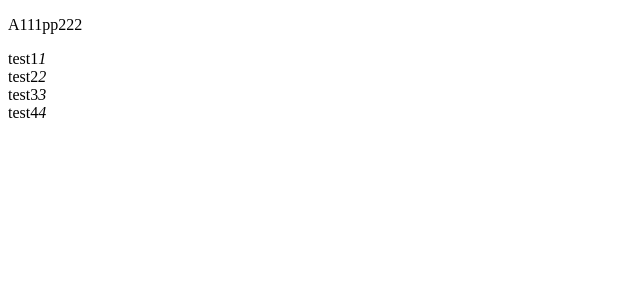
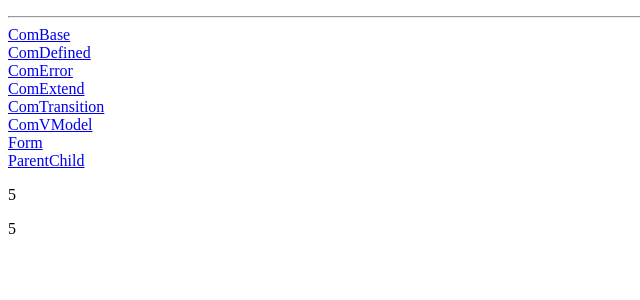
Before and after one commit to hxfsc/vue2webpack4, a Vue app: page /com-base in a window 1280 px wide. Shown: the top 300 px of the page, without its empty margins (0-640 px from the left). Built offline with nearby package versions, Linux system fonts and the light colour scheme.

Commit message:
add vue router operation

```diff
--- a/src/App.vue
+++ b/src/App.vue
@@ -2,9 +2,14 @@
 	<div>
 		<p>{{text}}</p>
 		<ul>
-			<li v-for="item in items" :key="item.name">
-				<span>{{item.name}}</span>
-				<i>{{item.age}}</i>
+			<li v-for="item in routes" :key="item.name">
+				<router-link :to="{ path: item.path }">{{item.name}}</router-link>
+			</li>
+
+			<hr>
+
+			<li v-for="item in routes" :key="item.path">
+				<router-link :to="item.path">{{item.component}}</router-link>
 			</li>
 		</ul>
 
@@ -16,19 +21,31 @@
 export default {
     data(){
         return {
-			text: "A111pp222",
-			items: [{
-				name: "test1",
-				age: "1"
-			}, {
-				name: "test2",
-				age: "2"
-			}, {
-				name: "test3",
-				age: "3"
+			text: "",
+			routes: [{
+				path: "/com-base",
+				component: "ComBase"
 			},{
-				name: "test4",
-				age: "4"
+				path: "/com-defined",
+				component: "ComDefined"
+			},{
+				path: "/com-error",
+				component: "ComError"
+			},{
+				path: "/com-extend",
+				component: "ComExtend"
+			},{
+				path: "/com-transition",
+				component: "ComTransition"
+			},{
+				path: "/com-vmodel",
+				component: "ComVModel"
+			},{
+				path: "/form",
+				component: "Form"
+			},{
+				path: "/parent-child",
+				component: "ParentChild"
 			}]
         }
     }
--- a/src/index.html
+++ b/src/index.html
@@ -7,10 +7,6 @@
 	<title>Vue</title>
 </head>
 <body>
-	<div id="root">
-
-
-	</div>
-
+	<div id="root"></div>
 </body>
 </html>
--- a/src/router/router.js
+++ b/src/router/router.js
@@ -4,6 +4,17 @@ import routes from "./routes";
 
 export default () => {
 	return new VueRouter({
-		routes
+		routes,
+		mode: "history",
+		//base: "/base",
+
+		scrollBehavior(to, from, savedPosition){
+			if(savedPosition){
+				return savedPosition
+			}else{
+				return {x: 0, y: 0}
+			}
+		}
+
 	})
 }
--- a/src/router/routes.js
+++ b/src/router/routes.js
@@ -1,13 +1,42 @@
 import ComBase from "../components/ComBase/ComBase.vue";
 import ComDefined from "../components/ComDefined/ComDefined.vue";
 
+import ComError from "../components/ComError/ComError.vue";
+import ComExtend from "../components/ComExtend/ComExtend.vue";
+import ComTransition from "../components/ComTransition/ComTransition.vue";
+import ComVModel from "../components/ComVModel/VModel.vue";
+import Form from "../components/Form/Form.vue";
+import ParentChild from "../components/ParentChild/Parent.vue";
+
+
 export default [
 	{
+		path: "/",
+		redirect: "/com-base"
+	},{
 		path: "/com-base",
 		component: ComBase
 	},{
 		path: "/com-defined",
 		component: ComDefined
+	},{
+		path: "/com-error",
+		component: ComError
+	},{
+		path: "/com-extend",
+		component: ComExtend
+	},{
+		path: "/com-transition",
+		component: ComTransition
+	},{
+		path: "/com-vmodel",
+		component: ComVModel
+	},{
+		path: "/form",
+		component: Form
+	},{
+		path: "/parent-child",
+		component: ParentChild
 	}
 
 
--- a/webpack.dev.js
+++ b/webpack.dev.js
@@ -4,7 +4,11 @@ const common = require("./webpack.common.js");
 module.exports = merge(common, {
 	mode: "development",
 	devtool: "source-map",
+	//hot: true,
 	devServer: {
+		historyApiFallback: {
+			index: "./index.html"
+		},
 		contentBase: "./dist"
 	}
 })
```
Also changed, not shown: webpack.prod.js (+7 -5 lines).
